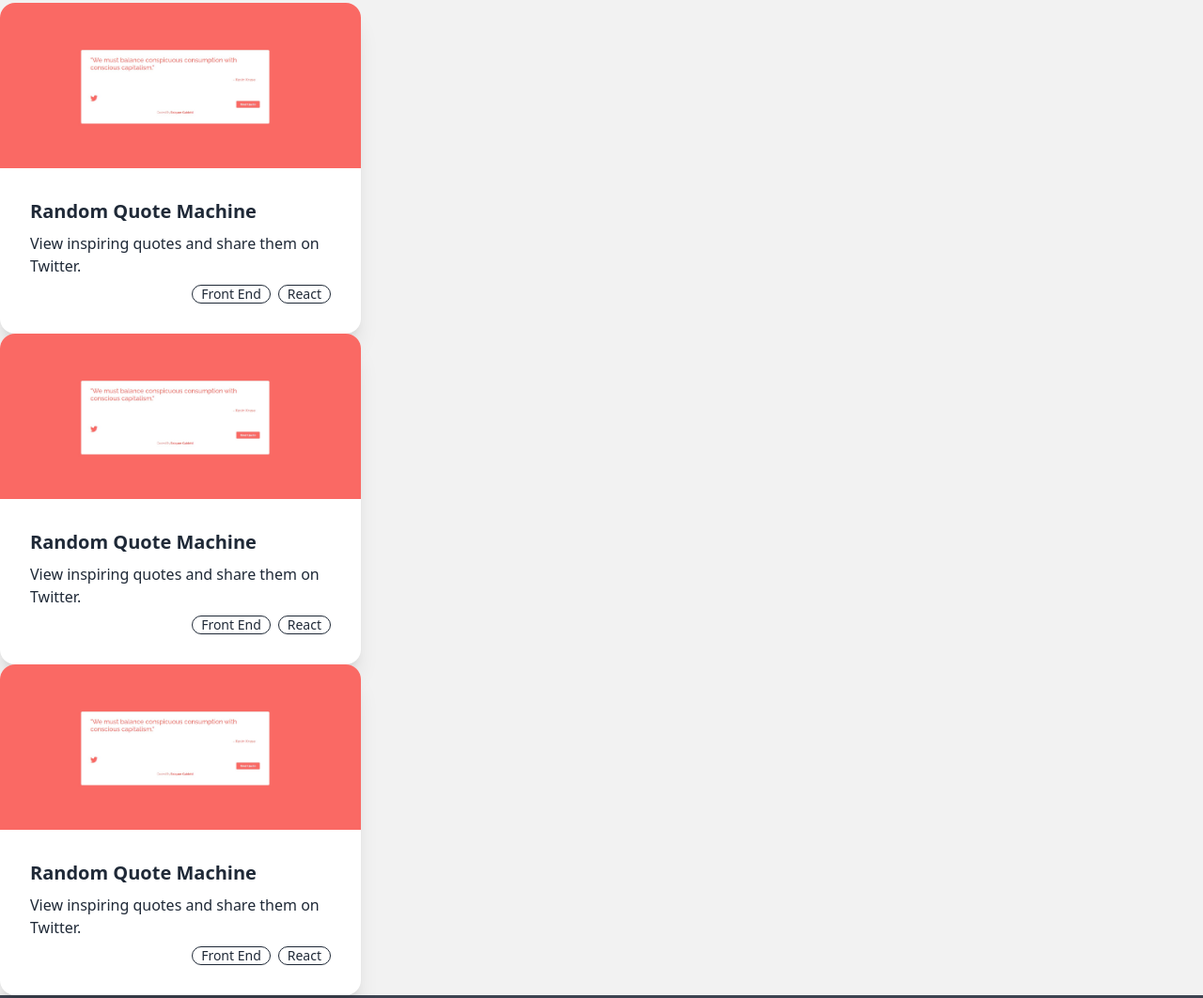
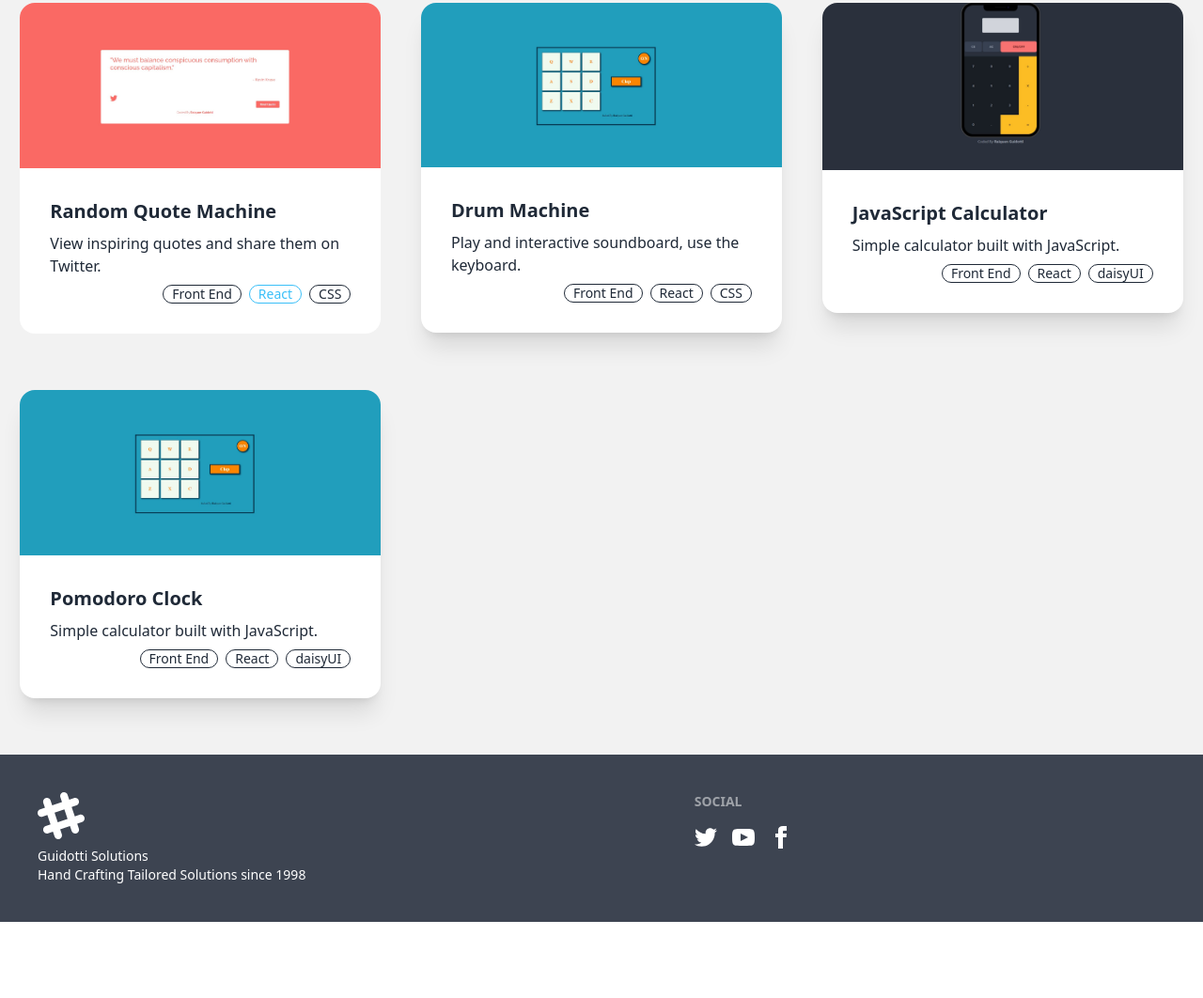
Before and after one commit to Kenny1291/personale-website-daisyui, a website: page index.html in a window 1280 px wide. Shown: the part 885-1947 px from the top of the page at 94% size. After the commit the page ends 1866 px from the top, so only its background shows below. Drawn offline with Linux system fonts and the light colour scheme.

Commit message:
projects

```diff
--- a/index.html
+++ b/index.html
@@ -33,8 +33,9 @@
 
     <div class="divider"></div>
 
-    <div class="min-h-screen" id="myWork">
-        <div class="card w-96 bg-base-100 shadow-xl">
+    <div class="min-h-screen grid grid-cols-3 justify-center" id="myWork">
+        <a href="https://codepen.io/Kenny_1291/full/OJowWLR" target="_blank" class="justify-self-center">
+            <div class="card w-96 bg-base-100">
                 <figure><img src="assets/random-quote-machine.jpg" /></figure>
                 <div class="card-body">
                 <h2 class="card-title">
@@ -43,38 +44,62 @@
                 <p>View inspiring quotes and share them on Twitter.</p>
                 <div class="card-actions justify-end">
                     <div class="badge badge-outline">Front End</div>
-                <div class="badge badge-outline">React</div>
+                    <div class="badge badge-info badge-outline">React</div>
+                    <div class="badge badge-outline">CSS</div>
                 </div>
                 </div>
             </div>
-
+        </a>
+        <a href="https://codepen.io/Kenny_1291/full/MWqqveR" target="_blank" class="justify-self-center">
             <div class="card w-96 bg-base-100 shadow-xl">
-            <figure><img src="assets/random-quote-machine.jpg" /></figure>
+                <figure><img src="assets/drum-machine.jpg" /></figure>
                 <div class="card-body">
                 <h2 class="card-title">
-                Random Quote Machine
+                    Drum Machine
                 </h2>
-              <p>View inspiring quotes and share them on Twitter.</p>
+                <p>Play and interactive soundboard, use the keyboard.</p>
                 <div class="card-actions justify-end">
                     <div class="badge badge-outline">Front End</div>
                     <div class="badge badge-outline">React</div>
+                    <div class="badge badge-outline">CSS</div>
                 </div>
                 </div>
             </div>
+        </a>
 
+        <a href="https://codepen.io/Kenny_1291/full/PodyYmV" target="_blank" class="justify-self-center">
             <div class="card w-96 bg-base-100 shadow-xl">
-            <figure><img src="assets/random-quote-machine.jpg" /></figure>
+                <figure><img src="assets/javascript-calculator.jpg" /></figure>
                 <div class="card-body">
                 <h2 class="card-title">
-                Random Quote Machine
+                    JavaScript Calculator
                 </h2>
-              <p>View inspiring quotes and share them on Twitter.</p>
+                <p>Simple calculator built with JavaScript.</p>
                 <div class="card-actions justify-end">
                     <div class="badge badge-outline">Front End</div>
                     <div class="badge badge-outline">React</div>
+                    <div class="badge badge-outline">daisyUI</div>
                 </div>
                 </div>
             </div>
+        </a>
+
+        <a href="" target="_blank" class="justify-self-center">
+            <div class="card w-96 bg-base-100 shadow-xl">
+                <figure><img src="assets/drum-machine.jpg" /></figure>
+                <div class="card-body">
+                <h2 class="card-title">
+                    Pomodoro Clock
+                </h2>
+                <p>Simple calculator built with JavaScript.</p>
+                <div class="card-actions justify-end">
+                    <div class="badge badge-outline">Front End</div>
+                    <div class="badge badge-outline">React</div>
+                    <div class="badge badge-outline">daisyUI</div>
+                </div>
+                </div>
+            </div>
+        </a>
     </div>
 
     <footer class="footer p-10 bg-neutral text-neutral-content">
```
Also changed, not shown: assets/drum-machine.jpg (added), assets/javascript-calculator.jpg (added), dist/output.css. Lines whose indentation alone changed are shown as unchanged.
